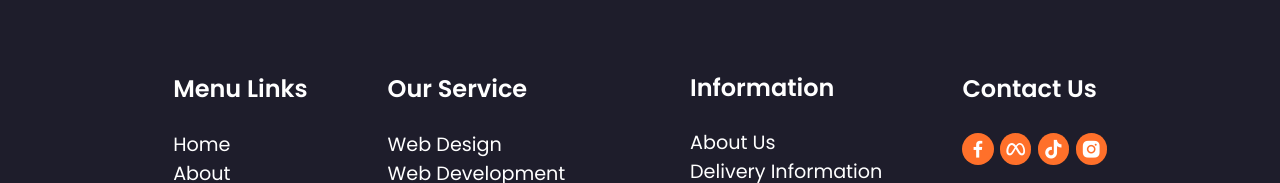
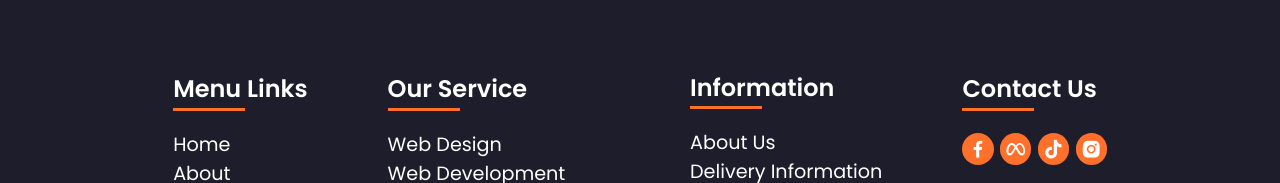
Before and after one commit to Sh4un221/proyectoWeb, a plain HTML site: page index.html in a window 1280 px wide. Shown: the part 3667-3850 px from the top of the page. Drawn offline with nearby package versions, Linux system fonts and the light colour scheme.

Commit message:
style: :lipstick: The orange bars have been added to the footer.

```diff
--- a/css/style.css
+++ b/css/style.css
@@ -442,13 +442,15 @@ footer .title {
     font-weight: 600;
     padding-bottom: .2em;
     position: relative;
-
 }
-footer .title:after{
-    content:"";
+footer .title::after {
+    content: "";
+    position: absolute;
+    left: 0;
+    bottom: 0;
     width: 3em;
     height: 0.12em;
-    background: var(--color-primary);
+    background-color: var(--color-primary);
 }
 
 
```
